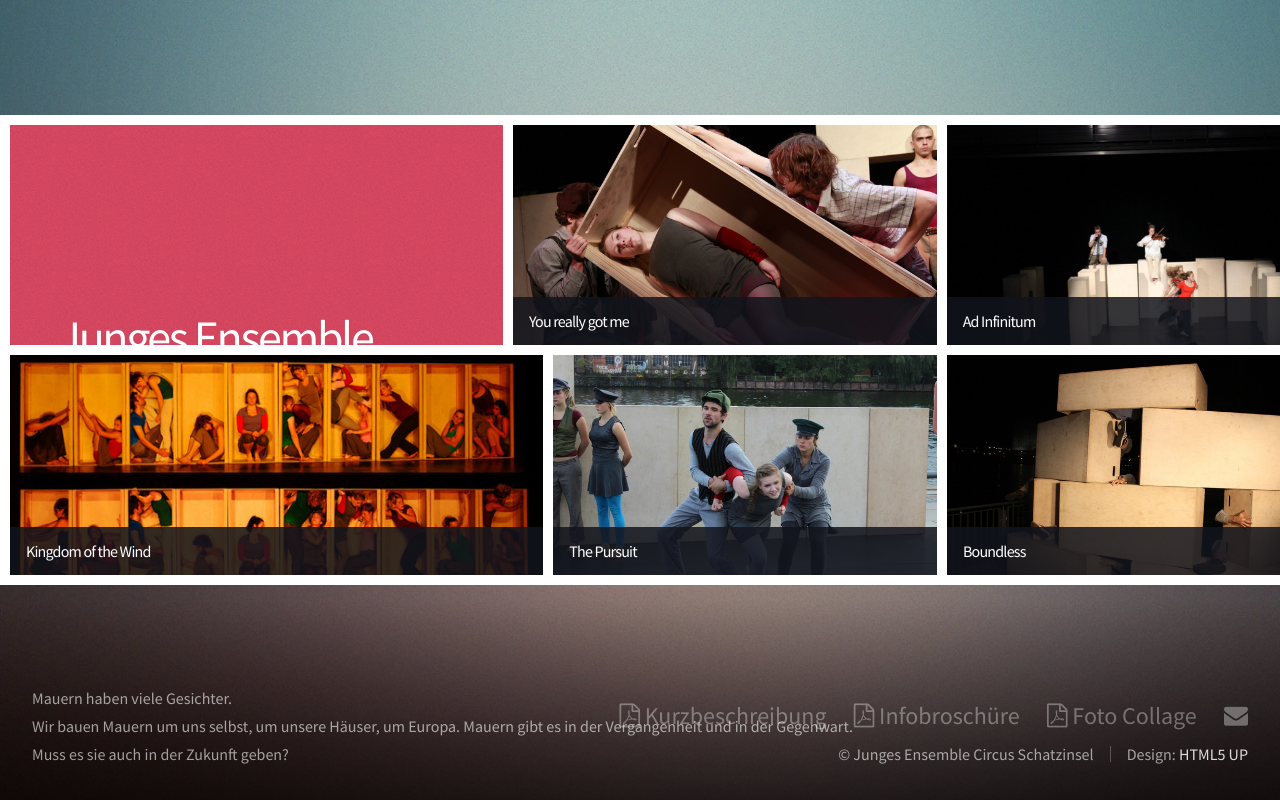
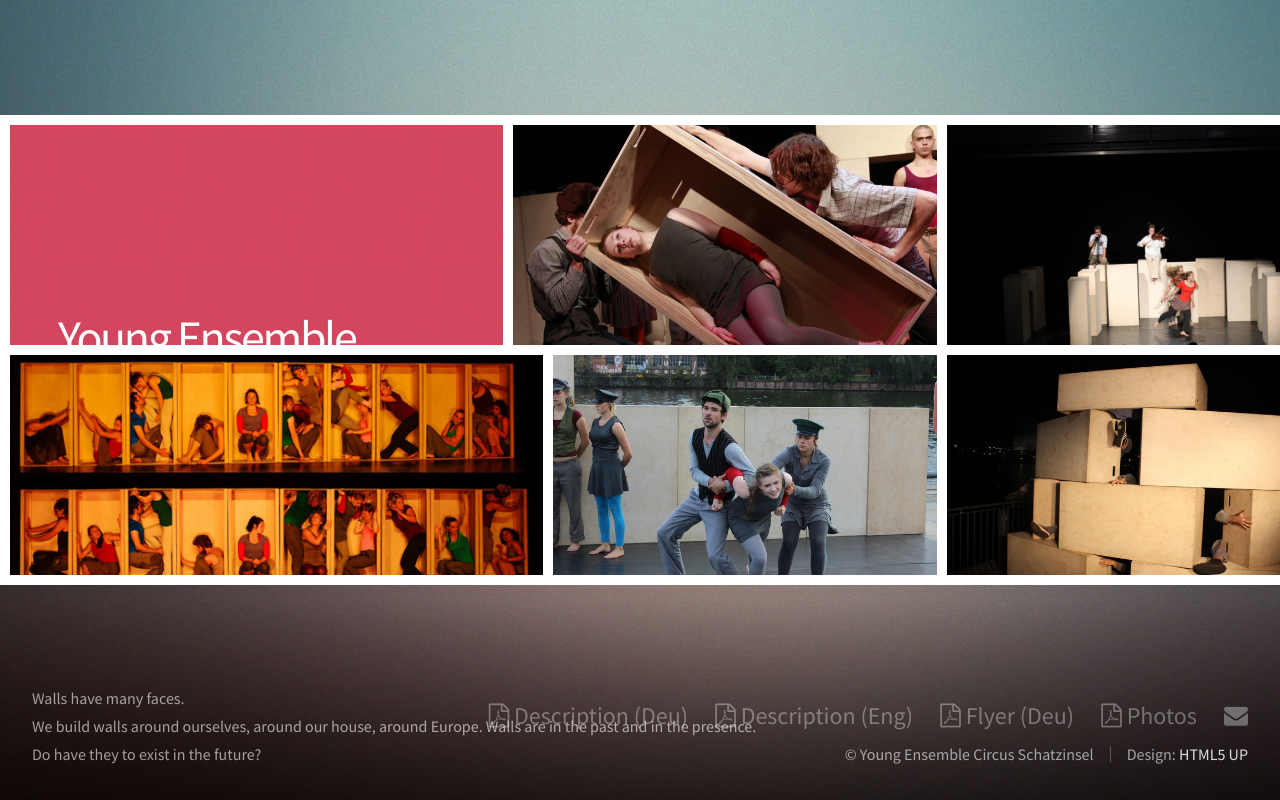
Before and after one commit to bigzed/mauerermenschen-portfolio, a plain HTML site: page index.html in a window 1280 px wide. Drawn offline with Linux system fonts and the light colour scheme.

Commit message:
Removed titles of fotos, translated to english.

```diff
--- a/index.html
+++ b/index.html
@@ -35,7 +35,7 @@
 
             <div id="header" class="item" data-width="400">
               <div class="inner">
-                <h1>Junges Ensemble Circus Schatzinsel</h1>
+                <h1>Young Ensemble Circus Schatzinsel</h1>
                 <p>Mauermenschen</p>
               </div>
             </div>
@@ -43,52 +43,42 @@
           <!-- Thumb Items -->
 
             <article class="item thumb" data-width="345">
-              <h2>You really got me</h2>
               <a href="images/fulls/mauermenschen_01.jpg"><img src="images/thumbs/mauermenschen_01_thumb.jpg" alt=""></a>
             </article>
 
             <article class="item thumb" data-width="345">
-              <h2>Ad Infinitum</h2>
               <a href="images/fulls/mauermenschen_02.jpg"><img src="images/thumbs/mauermenschen_02_thumb.jpg" alt=""></a>
             </article>
 
             <article class="item thumb" data-width="345">
-              <h2>Different.</h2>
               <a href="images/fulls/mauermenschen_03.jpg"><img src="images/thumbs/mauermenschen_03_thumb.jpg" alt=""></a>
             </article>
 
             <article class="item thumb" data-width="345">
-              <h2>Elysium</h2>
               <a href="images/fulls/mauermenschen_04.jpg"><img src="images/thumbs/mauermenschen_04_thumb.jpg" alt=""></a>
             </article>
 
             <article class="item thumb" data-width="476">
-              <h2>Kingdom of the Wind</h2>
               <a href="images/fulls/mauermenschen_05.jpg"><img src="images/thumbs/mauermenschen_05_thumb.jpg" alt=""></a>
             </article>
 
             <article class="item thumb" data-width="345">
-              <h2>The Pursuit</h2>
               <a href="images/fulls/mauermenschen_06.jpg"><img src="images/thumbs/mauermenschen_06_thumb.jpg" alt=""></a>
             </article>
 
             <article class="item thumb" data-width="345">
-              <h2>Boundless</h2>
               <a href="images/fulls/mauermenschen_07.jpg"><img src="images/thumbs/mauermenschen_07_thumb.jpg" alt=""></a>
             </article>
 
             <article class="item thumb" data-width="450">
-              <h2>The Spectators</h2>
               <a href="images/fulls/mauermenschen_08.jpg"><img src="images/thumbs/mauermenschen_08_thumb.jpg" alt=""></a>
             </article>
 
             <article class="item thumb" data-width="345">
-              <h2>Boundless</h2>
               <a href="images/fulls/mauermenschen_09.jpg"><img src="images/thumbs/mauermenschen_09_thumb.jpg" alt=""></a>
             </article>
 
             <article class="item thumb" data-width="345">
-              <h2>The Spectators</h2>
               <a href="images/fulls/mauermenschen_10.jpg"><img src="images/thumbs/mauermenschen_10_thumb.jpg" alt=""></a>
             </article>
 
@@ -99,19 +89,20 @@
 
       <div id="footer">
         <div class="left">
-          Mauern haben viele Gesichter.<br />
-          Wir bauen Mauern um uns selbst, um unsere Häuser, um Europa. Mauern gibt es in der Vergangenheit und in der Gegenwart.<br />
-          Muss es sie auch in der Zukunft geben?
+          Walls have many faces.<br />
+          We build walls around ourselves, around our house, around Europe. Walls are in the past and in the presence.<br />
+          Do have they to exist in the future?
         </div>
         <div class="right">
           <ul class="contact">
-            <li><a href="pdfs/kurzbeschreibung.pdf" class="icon fa-file-pdf-o"><span class="label">Kurzbeschreibung</span> Kurzbeschreibung</a></li>
-            <li><a href="pdfs/infobroschuere.pdf" class="icon fa-file-pdf-o"><span class="label">Infobroschuere</span> Infobrosch&uuml;re</a></li>
-            <li><a href="pdfs/collage.pdf" class="icon fa-file-pdf-o"><span class="label">Fotocollage</span> Foto Collage</a></li>
+            <li><a href="pdfs/kurzbeschreibung.pdf" class="icon fa-file-pdf-o"><span class="label">Description</span> Description (Deu)</a></li>
+            <li><a href="pdfs/infobroschuere.pdf" class="icon fa-file-pdf-o"><span class="label">Infotext</span> Description (Eng)</a></li>
+            <li><a href="pdfs/infobroschuere.pdf" class="icon fa-file-pdf-o"><span class="label">Infotext</span> Flyer (Deu)</a></li>
+            <li><a href="pdfs/collage.pdf" class="icon fa-file-pdf-o"><span class="label">Photo collage</span> Photos</a></li>
             <li><a href="#" class="icon fa-envelope"><span class="label">Email</span></a></li>
           </ul>
           <ul class="copyright">
-            <li>&copy; Junges Ensemble Circus Schatzinsel</li><li>Design: <a href="http://html5up.net">HTML5 UP</a></li>
+            <li>&copy; Young Ensemble Circus Schatzinsel</li><li>Design: <a href="http://html5up.net">HTML5 UP</a></li>
           </ul>
         </div>
       </div>
```
Also changed, not shown: 1 other file.
